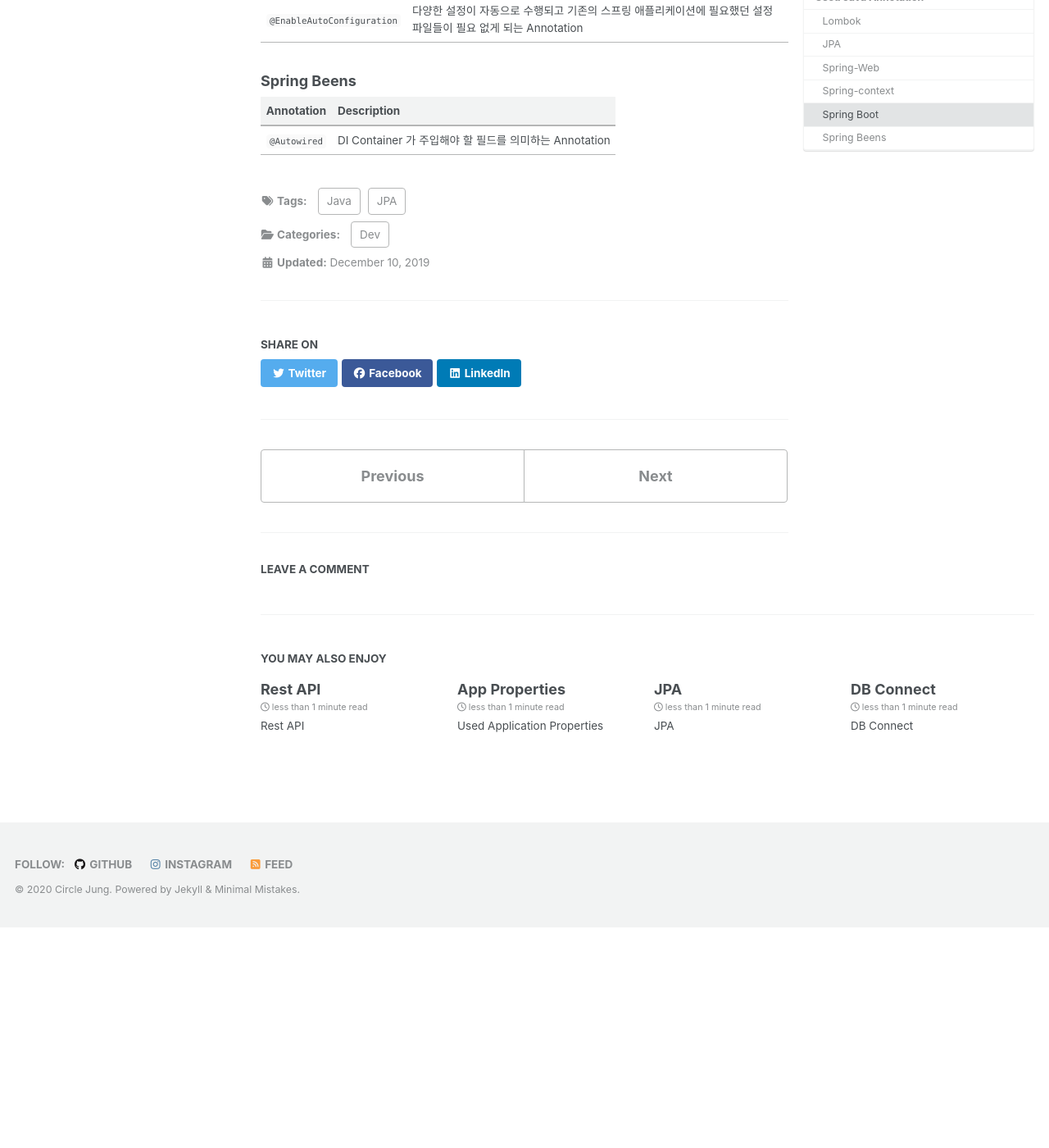
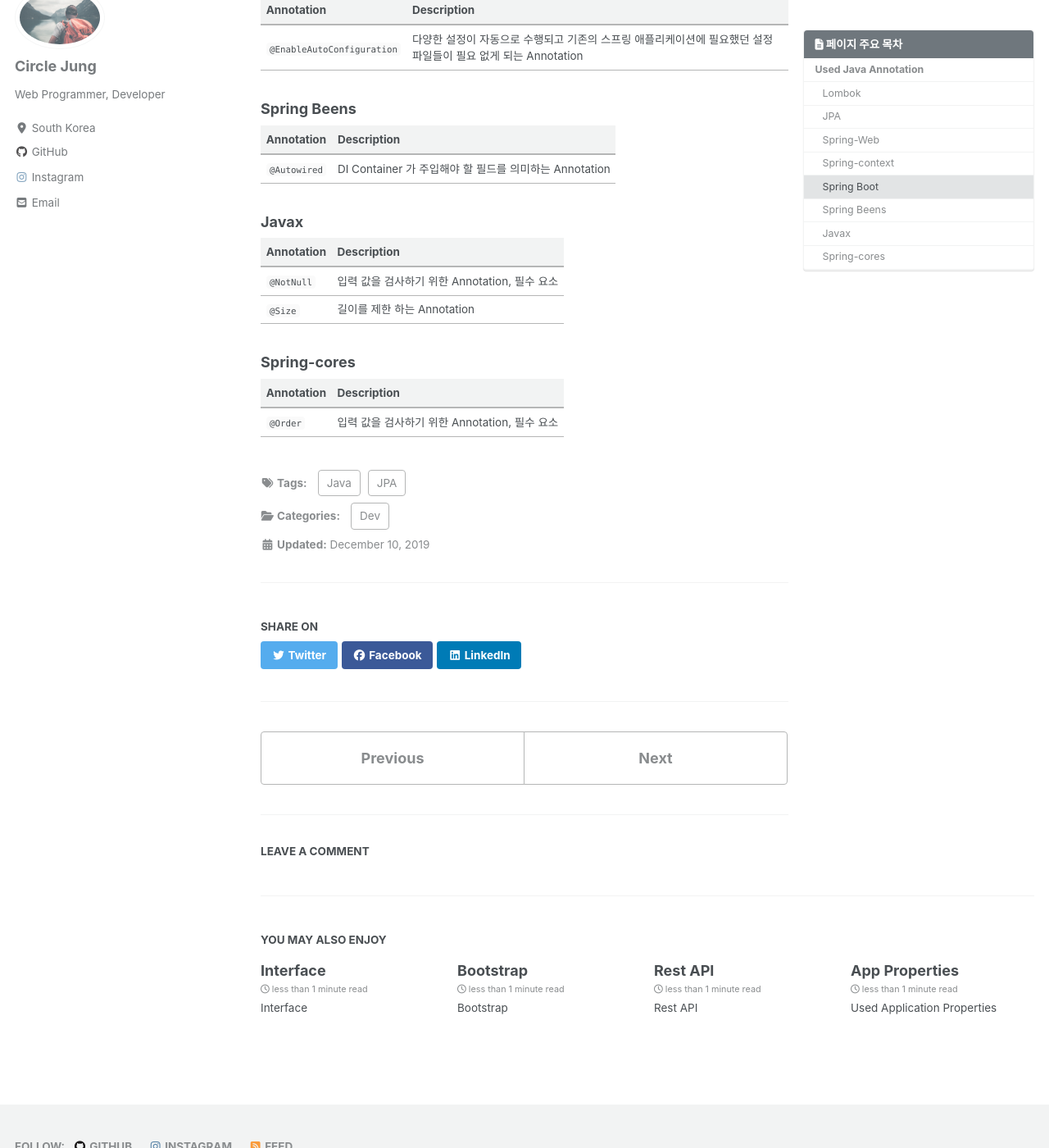
Before and after one commit to jwh0124/jwh0124.github.io, a Jekyll site: the page built from _posts/2019-12-10-Annotation.md, in a window 1280 px wide and 1400 px high, scrolled down 2548 px. Shown: the whole window at 82% size. Built offline with Jekyll 4.4.1, drawn with Linux system fonts in a browser that asks for light colours; cached includes are drawn as plain includes; nearby versions of some CDN libraries; comment, search, counter and statistics services are not loaded; before the commit the page ends 3679 px from its top, so only the background shows below that; some of the changed text lies outside the part shown.

Commit message:
daily update
-annotation
- bootstrap
- interface
- delete email

```diff
--- a/_config.yml
+++ b/_config.yml
@@ -113,9 +113,9 @@ author:
   location         : "South Korea"
   email            : "jwh0124@gmail.com"
   links:
-    - label: "Email"
-      icon: "fas fa-fw fa-envelope-square"
-      url: mailto:jwh0124@gmail.com
+    # - label: "Email"
+    #   icon: "fas fa-fw fa-envelope-square"
+    #   url: mailto:jwh0124@gmail.com
     - label: "Website"
       icon: "fas fa-fw fa-link"
       # url: "https://your-website.com"
--- a/_posts/2019-12-10-Annotation.md
+++ b/_posts/2019-12-10-Annotation.md
@@ -79,6 +79,7 @@ late_modified_at: 2019-12-10T23:00:00
 | `@Controller` | 웹 MVC 프레임워크인 스프링 MVC의 컨트롤러를 나타내는 Annotation |
 | `@Service` | Service Class 를 나타내는 Annotation |
 | `@Repository` | Repository class를 나타내는 Annotation |
+| `@Validated` | 폼에서 입력되어 들어온 값을 검사 |
 
 ### Spring Boot ###
 
@@ -94,3 +95,16 @@ late_modified_at: 2019-12-10T23:00:00
 | Annotation | Description |
 | :--- | :----------------------------------------|
 | `@Autowired` | DI Container 가 주입해야 할 필드를 의미하는 Annotation |
+
+### Javax ###
+
+| Annotation | Description |
+| :--- | :----------------------------------------|
+| `@NotNull` | 입력 값을 검사하기 위한 Annotation, 필수 요소 |
+| `@Size` | 길이를 제한 하는 Annotation |
+
+### Spring-cores ###
+
+| Annotation | Description |
+| :--- | :----------------------------------------|
+| `@Order` | 입력 값을 검사하기 위한 Annotation, 필수 요소 |
```
Also changed, not shown: _posts/2020-01-21-Bootstrap.md (added, +25 -0 lines), _posts/2020-01-21-Interface.md (added, +24 -0 lines).
